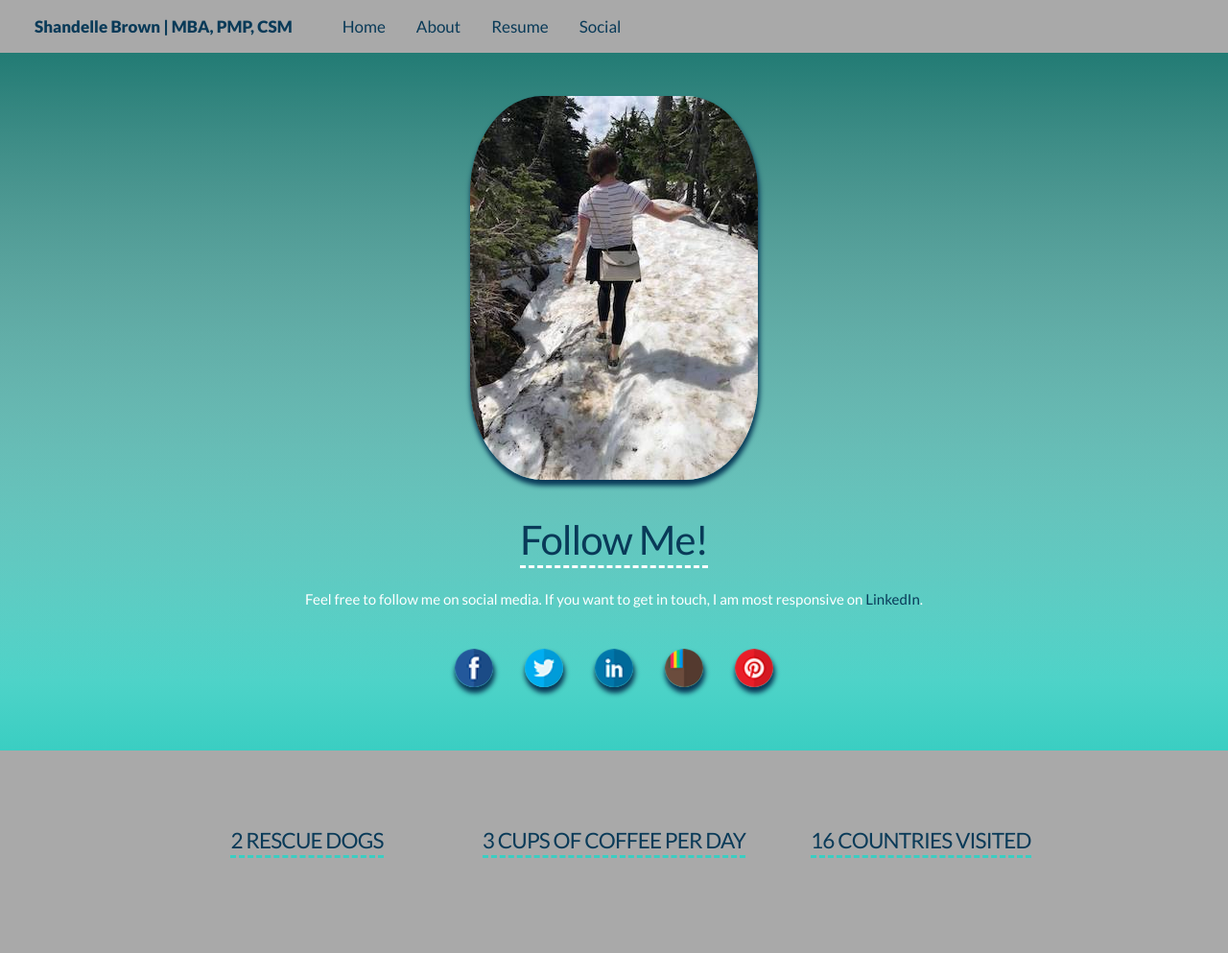
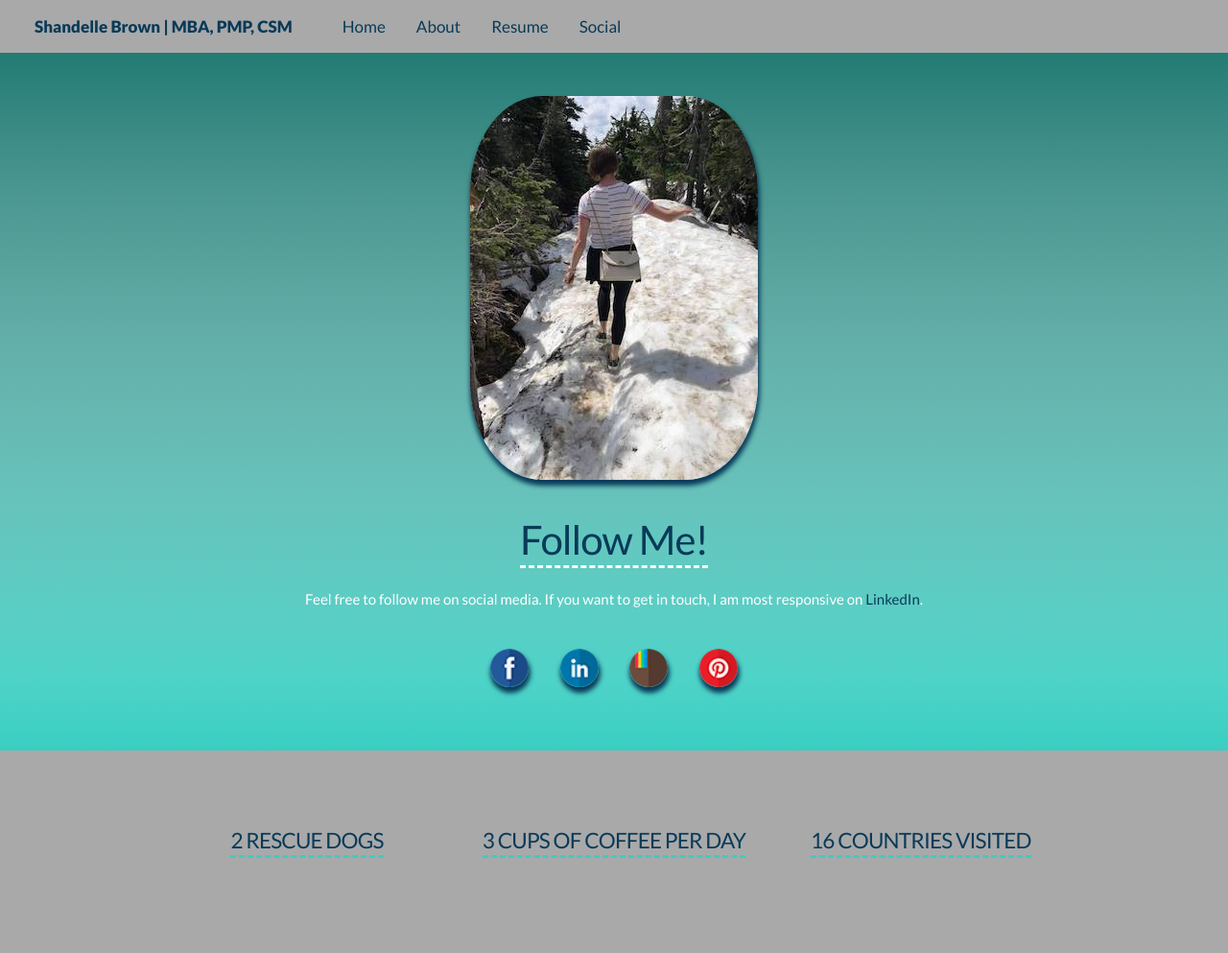
Before and after one commit to ShandelleB/personal-site, a website: page contact.html in a window 1280 px wide. Shown: the whole page at 96% size. Drawn offline with Linux system fonts and the light colour scheme.

Commit message:
Update contact.html

```diff
--- a/contact.html
+++ b/contact.html
@@ -47,7 +47,6 @@
 					<p>Feel free to follow me on social media. If you want to get in touch, I am most responsive on <a href="https://www.linkedin.com/in/shandelle-brown-mba-2b89a767" target= "_blank">LinkedIn</a>.</p>
 					<div class="social">
 						<a href="https://www.facebook.com/shandelle.hyde.brown" target="_blank"> <img id="icons" src="images/facebook.png" alt="Facebook Icon"></a>
-						<a href="https://twitter.com/ShandelleMB" target="_blank"><img id="icons" src="images/twitter.png" alt="Twitter Icon"></a>
 						<a href="https://www.linkedin.com/in/shandelle-brown/" target="_blank"><img id="icons" src="images/linkedin.png" alt="LinkedIn Icon"></a>
 						<a href="https://www.instagram.com/shandellemb/" target="_blank"><img id="icons" src="images/insta.png" alt="Instagram Icon"></a>
 						<a href="https://www.pinterest.com/shandellemb/" target="_blank"><img id="icons" src="images/pinterest.png" alt="Pinterest Icon"></a>
```
